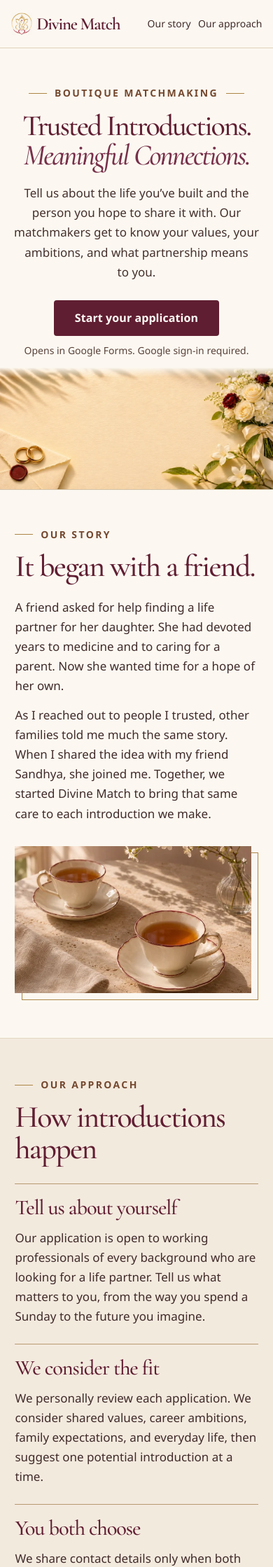
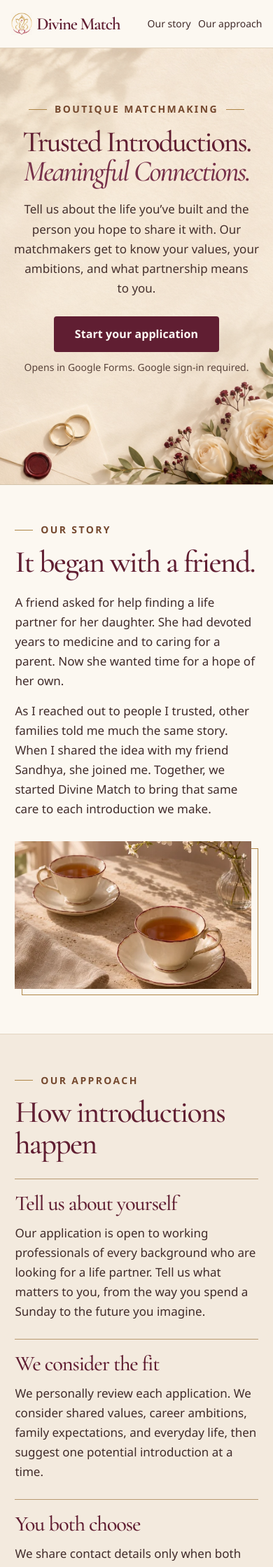
Before and after one commit to vinniekanwal/divine-match, a Jekyll site: the page built from index.md, in a window 390 px wide. Shown: the top 2239 px of the page at 70% size. Built offline with Jekyll 4.4.1, drawn with Linux system fonts in a browser that asks for light colours.

Commit message:
Improve mobile hero with dedicated portrait background

```diff
--- a/_layouts/invitation.html
+++ b/_layouts/invitation.html
@@ -24,7 +24,7 @@
     <main id="main">
       <section class="hero" aria-labelledby="hero-title">
         <picture class="hero-image" aria-hidden="true">
-          <source media="(max-width: 720px)" srcset="{{ '/assets/images/invitation-soft-shadow-960.webp' | relative_url }}">
+          <source media="(max-width: 720px)" srcset="{{ '/assets/images/invitation-portrait-mobile.jpg' | relative_url }}">
           <img src="{{ '/assets/images/invitation-soft-shadow-1880.webp' | relative_url }}" width="1880" height="836" alt="" fetchpriority="high">
         </picture>
         <div class="hero-copy">
--- a/assets/site.css
+++ b/assets/site.css
@@ -217,24 +217,21 @@ nav a:hover { color: var(--wine); text-decoration: underline; text-underline-off
 .footer small { font-size: .875rem; }
 
 @media (min-width: 721px) and (max-width: 1100px) {
-  .hero { min-height: 0; padding: 3.4rem 5% clamp(20rem, 44vw, 31rem); }
-  .hero-copy { width: 100%; }
   .hero h1 { font-size: clamp(3.5rem, 6vw, 4.5rem); }
-  .hero-image { inset: auto 0 0; aspect-ratio: 2.24; mask-image: linear-gradient(transparent, black 8%); }
-  .hero-image::after { content: none; }
 }
 
 @media (max-width: 720px) {
+  .hero { min-height: clamp(620px, 160vw, 760px); padding: 3rem 5% 8rem; }
+  .hero-copy { position: relative; width: 100%; }
+  /* A portrait photograph composed for phones fills the entire hero. */
+  .hero-image img { object-fit: cover; object-position: center bottom; }
+  .hero-image::after { background: linear-gradient(#fcf8f11a, #fcf8f133 65%, transparent); }
   .wrap, .masthead-inner { width: 89%; }
   .masthead-inner { min-height: 68px; }
   .brand { font-size: 1.75rem; gap: .4rem; }
   .brand img { height: 2.3rem; }
   nav { gap: .9rem; }
   nav a { font-size: .875rem; }
-  .hero-copy { width: 100%; }
-  .hero { min-height: 0; padding: 3.4rem 5% clamp(10rem, 48vw, 21rem); }
-  .hero-image { inset: auto 0 0; aspect-ratio: 2.24; mask-image: linear-gradient(transparent, black 8%); }
-  .hero-image::after { content: none; }
   .hero h1 { font-size: clamp(3.1rem, 7.9vw, 4.3rem); }
   .intro { max-width: 31rem; }
   .eyebrow { gap: .7rem; }
@@ -254,3 +251,8 @@ nav a:hover { color: var(--wine); text-decoration: underline; text-underline-off
   nav { gap: .65rem; }
   .hero h1 { font-size: clamp(2.55rem, 10.8vw, 2.7rem); }
 }
+
+@media (max-width: 360px) {
+  .masthead-inner { flex-direction: column; gap: .25rem; padding-block: .75rem; }
+  nav { justify-content: center; gap: 1.5rem; }
+}
```
Also changed, not shown: assets/images/sources/CREDITS.md (+8 -0 lines), README.md, assets/images/invitation-portrait-mobile.jpg (added).
